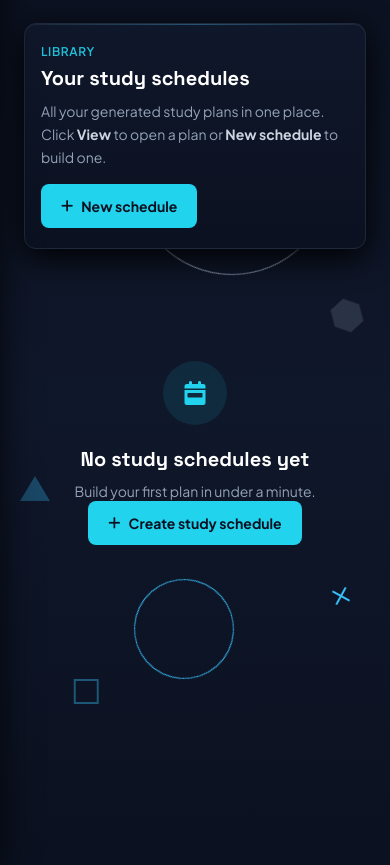
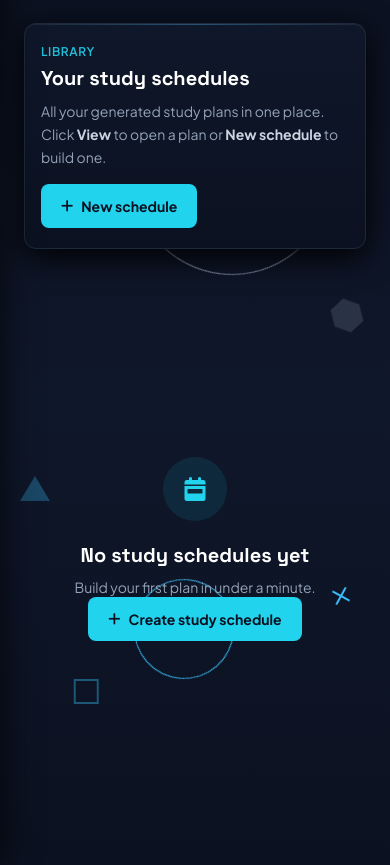
Before and after one commit to K11Cham/performance-lens, a Flask app: page /study in a window 390 px wide. Shown: the part 65-930 px from the top of the page. Run offline with Flask 3, Linux system fonts and the light colour scheme; the visitor is signed in with stand-in values (Sample User, id 1); data that the repository does not hold is empty.

Commit message:
Fix bottom content cutoff and study page button spacing
## Bottom Content Cutoff Fixes
- Fix viewport calculations to use h-screen instead of min-h-screen
- Add proper bottom padding (pb-20 mobile, pb-8 desktop) to main content
- Ensure viewport calculations include navbar/header space
- Prevent content from being cut off by toast container

## Study Page Improvements
- Add spacing between header and schedules list
- Move create schedule button further from header
- Improve visual separation and layout flow

## Layout Fixes
- Proper viewport height calculations
- Responsive bottom padding for mobile vs desktop
- Ensure all content is accessible and visible
- No more content cutoff at bottom of pages

```diff
--- a/src/app/templates/base.jinja
+++ b/src/app/templates/base.jinja
@@ -655,7 +655,7 @@
     </aside>
 
     <!-- Main Content Area -->
-    <div class="fixed left-0 top-0 right-0 bottom-0 md:left-64 min-h-screen flex flex-col z-30">
+    <div class="fixed left-0 top-0 right-0 bottom-0 md:left-64 h-screen flex flex-col z-30">
 
         <!-- Background Shapes (Sit behind content) -->
         <div class="shape-circle-1"></div>
@@ -688,7 +688,7 @@
         </header>
 
         <!-- Page Content -->
-        <main class="flex-1 relative z-10 overflow-y-auto {% block main_classes %}p-6 md:p-8{% endblock %}">
+        <main class="flex-1 relative z-10 overflow-y-auto {% block main_classes %}p-6 md:p-8 pb-20 md:pb-8{% endblock %}">
             <div id="page-content-root">
                 {% block content %}{% endblock %}
             </div>
--- a/src/app/templates/study.jinja
+++ b/src/app/templates/study.jinja
@@ -26,6 +26,8 @@
   </header>
 
   <!-- ── Schedules list ────────────────────────────────────────── -->
+  <div class="py-8"></div>
+
   <div id="schedules-loading" class="flex items-center justify-center py-32">
     <div class="text-center">
       <i class="fa-solid fa-spinner fa-spin text-2xl text-cyan-400 mb-3 block" aria-hidden="true"></i>
```
